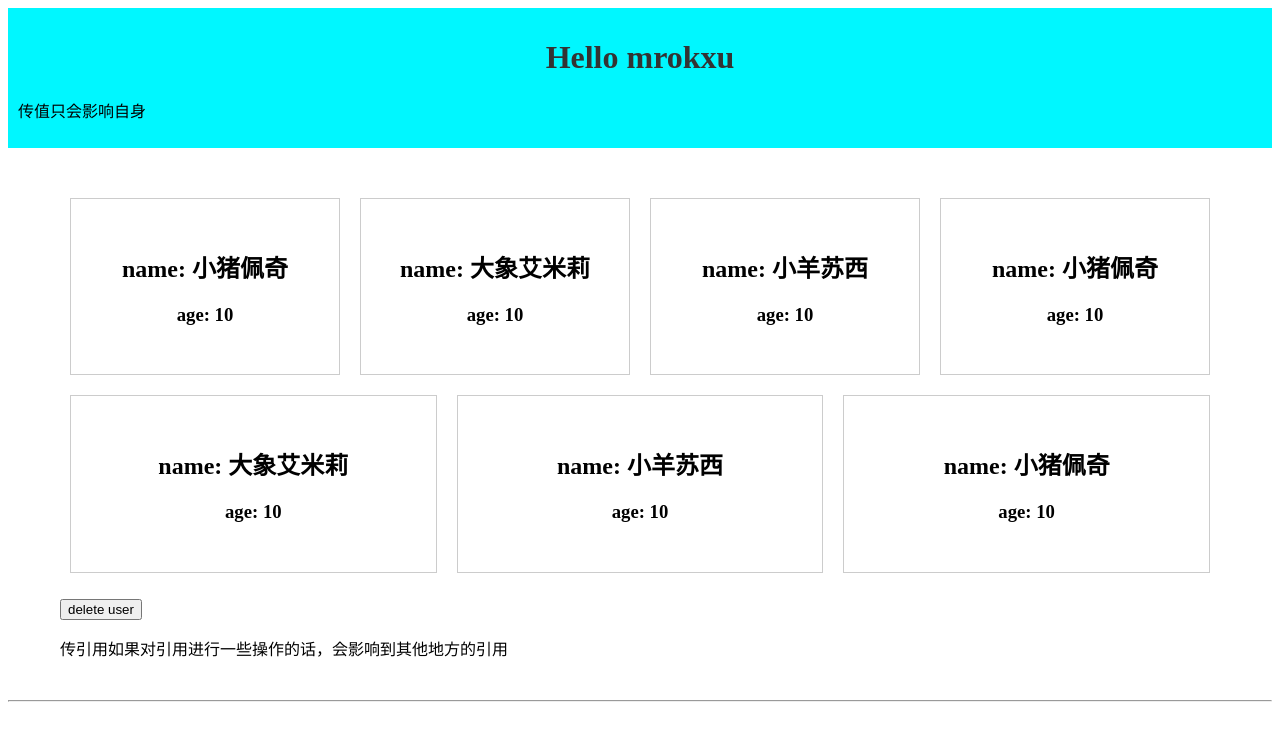
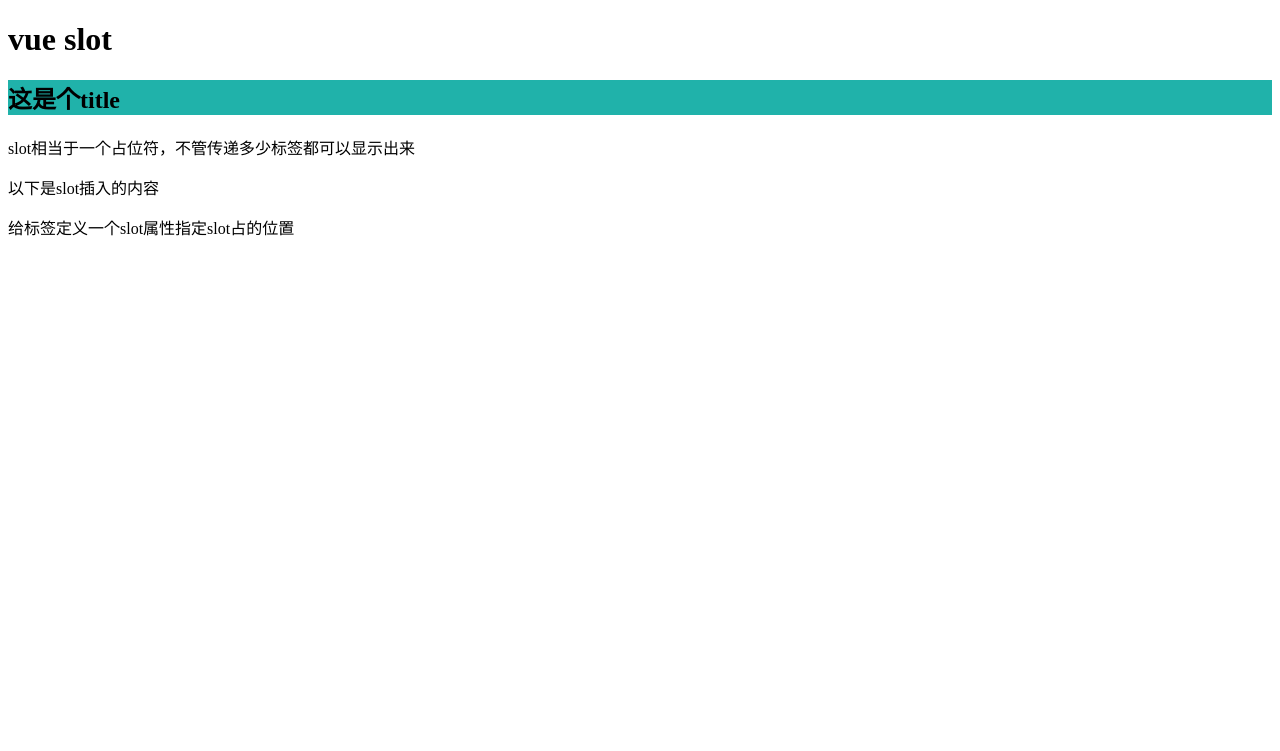
Before and after one commit to xu-xingxing/vuecli-demo, a Vue app: page / in a window 1280 px wide. Shown: the top 751 px of the page. Built offline with nearby package versions, Linux system fonts and the light colour scheme.

Commit message:
vue slot

```diff
--- a/src/App.vue
+++ b/src/App.vue
@@ -1,59 +1,47 @@
 <template>
   <div id="app">
-    <!-- <Header/> -->
-    <!-- 传值 -->
-    <Header :title="title" @ChageAppTitle="titleChange"></Header>
-    <!-- 3.调用组件 -->
-    <!-- 属性传值： 值有两种情况：1.传值（string, boolean, number) 2.传引用(object, array) -->
-    <Users :users="users"/>
-    <hr>
-    <Users :users="users"/>
-    <!-- <my-users></my-users> -->
-    <!-- <p>子组件如果想使用父组件的样式，可以将scoped去掉</p> -->
-    <Footer :title="title"/>
+    <!-- 方法一使用字符串形式将标签传给子组件 -->
+    <!-- <FormHelper :title="title"/> -->
+    <!-- 方法二使用slot插槽 -->
+    <!-- 此种写法并不能将标签传给子组件 -->
+    <!-- <FormHelper>
+      <h2>这是个title</h2>
+      <p>这个是文本内容</p>
+    </FormHelper> -->
+    <!-- <FormHelper>
+      <h2>这是个title</h2>
+      <p>这个是文本内容</p>
+    </FormHelper> -->
+
+    <!-- 给标签定义一个slot属性指定slot占的位置 -->
+    <FormHelper>
+      <h2 slot="h2">{{ title }}</h2>
+      <p slot="p">给标签定义一个slot属性指定slot占的位置</p>
+    </FormHelper>
   </div>
 </template>
 
 <script>
-// 1.引入组件
-import Users from './components/Users'
-import Header from './components/Header'
-import Footer from './components/Footer'
+import FormHelper from './components/FormHelper'
 export default {
   name: 'App',
   data() {
     return {
-      users: [
-        {name:   "小猪佩奇",age: 10, hobby: '吃饭',show: false},
-        {name: "大象艾米莉",age: 10, hobby: '',show: false},
-        {name:   "小羊苏西",age: 10, hobby: '吃饭睡觉打六六',show: false},
-        {name:   "小猪佩奇",age: 10, hobby: '',show: false},
-        {name: "大象艾米莉",age: 10, hobby: '睡觉打六六',show: false},
-        {name:   "小羊苏西",age: 10, hobby: '',show: false},
-        {name:   "小猪佩奇",age: 10, hobby: '吃饭',show: false}
-      ],
-      title: 'Hello mrokxu'
+      // 起因：如果想给子组件传递标签怎么做？
+      // 1.使用字符串形式
+      title: "这是个title"
     }
   },
   components: {
-    // 2.注册组件
-    Users,
-    // Users:Users
-    // "my-users": Users
-    Header,
-    Footer
+    FormHelper
   },
   methods: {
-    titleChange(val) {
-      console.log(val)
-      this.title = val
-    }
   }
 }
 </script>
 
 <style scoped>
-h1 {
-  color: purple;
-}
+  h2 {
+    background: lightseagreen;
+  }
 </style>
--- /dev/null
+++ b/src/components/FormHelper.vue
@@ -0,0 +1,44 @@
+<template>
+  <div id="form-helper">
+    <h1>vue slot</h1>
+    <!-- 方法一使用字符串形式将标签传给子组件 -->
+    <!-- 将父组件传过来的标签显示出来 -->
+    <!-- <div v-html="title"></div> -->
+
+    <!-- 方法二使用slot接收传给子组件的标签 -->
+    <!-- <p>slot相当于一个占位符，不管传递多少标签都可以显示出来</p>
+    <p>以下是slot插入的内容</p>
+    <slot></slot> -->
+
+    <!-- 方法二使用情况指定占位的地方 -->
+    <slot name="h2"></slot>
+    <p>slot相当于一个占位符，不管传递多少标签都可以显示出来</p>
+    <p>以下是slot插入的内容</p>
+    <slot name="p"></slot>
+  </div>
+</template>
+
+<script>
+  export default {
+    name: 'form-helper',
+    props: {
+      title: {
+        type: String
+      }
+    },
+    data() {
+      return {
+
+      }
+    }
+
+  }
+</script>
+
+<style scoped>
+  /* // 对于给插槽中的标签设定样式，在插入的地方设定或者在使用的顶设定都可以 */
+  h2 {
+    background: lightseagreen;
+  }
+
+</style>
```
